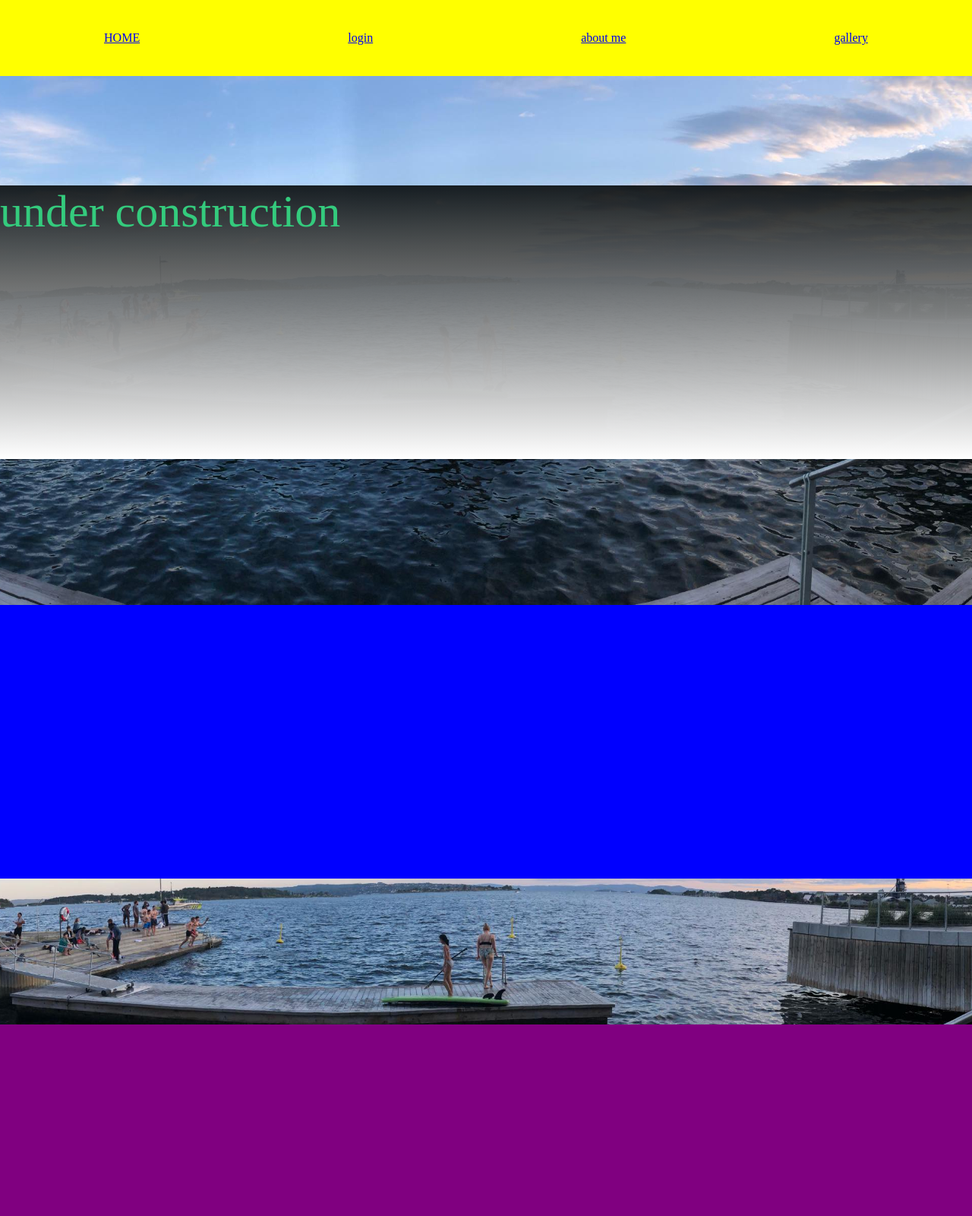
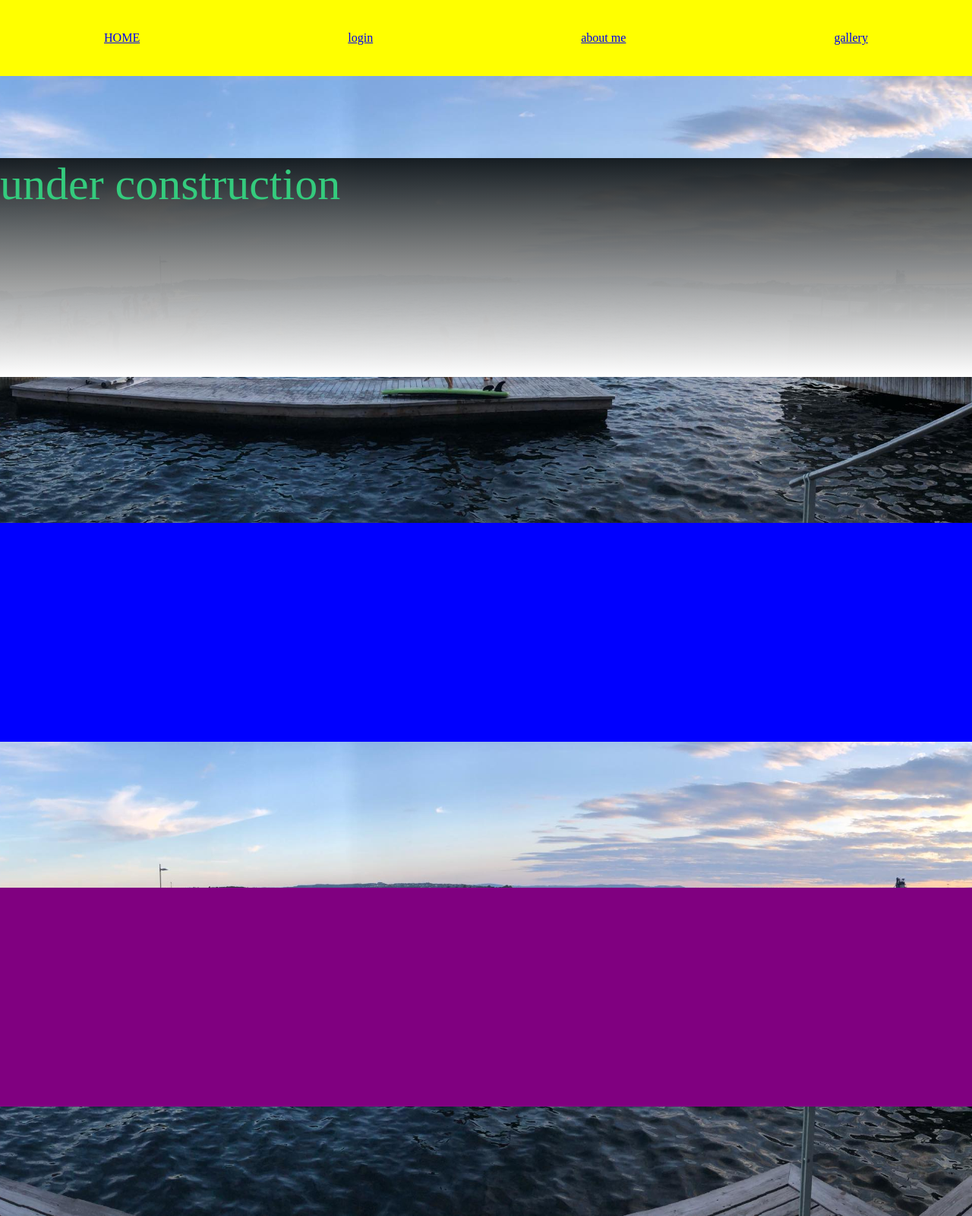
Before and after one commit to sqoshi/sqoshi.github.io, a PHP site: page /gallery.html in a window 1280 px wide. Shown: the whole page at 76% size. Run offline with PHP 8.4, Linux system fonts and the light colour scheme.

Commit message:
idz stad

```diff
--- a/css/gallerystyle.css
+++ b/css/gallerystyle.css
@@ -26,7 +26,7 @@ body {
 .articles {
   transform: translateY(10%);
   width: 100%;
-  height: 1800px;
+  height: 180vh;
   margin: 0;
 }
 
```
